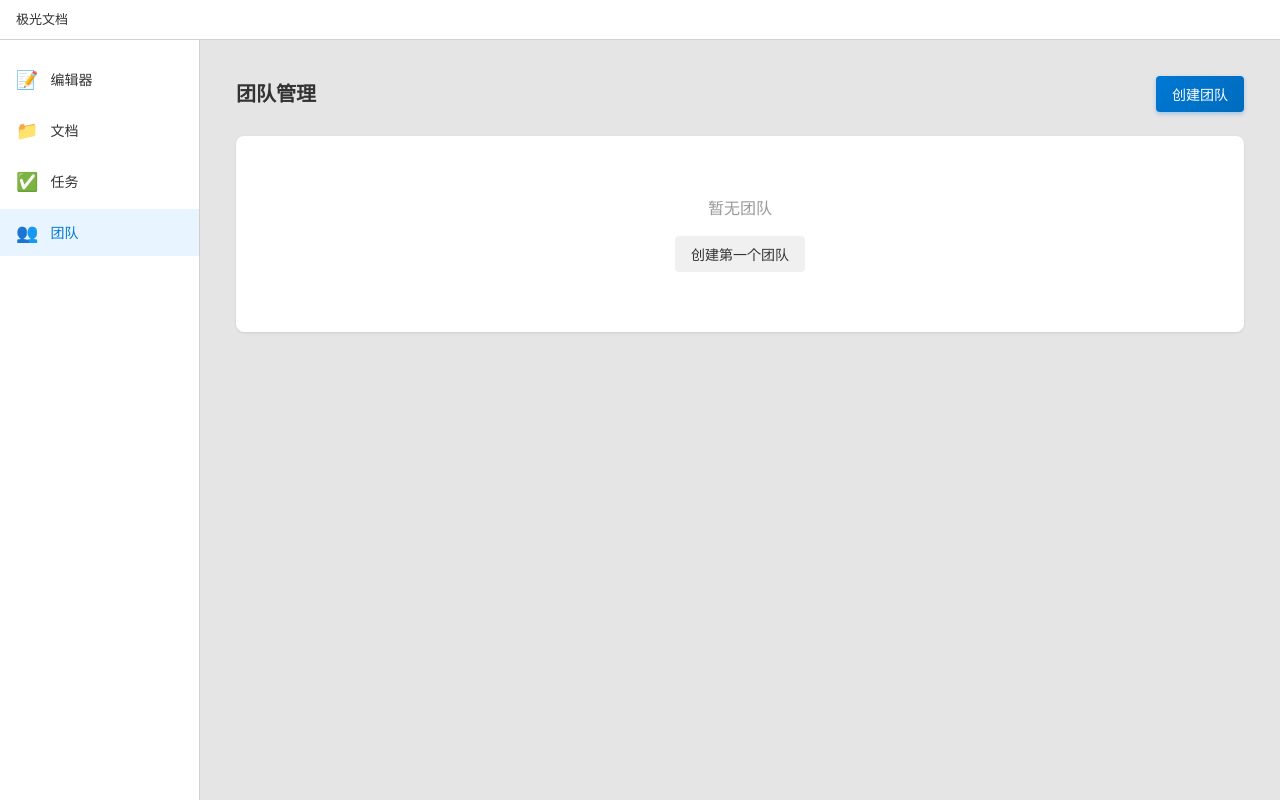
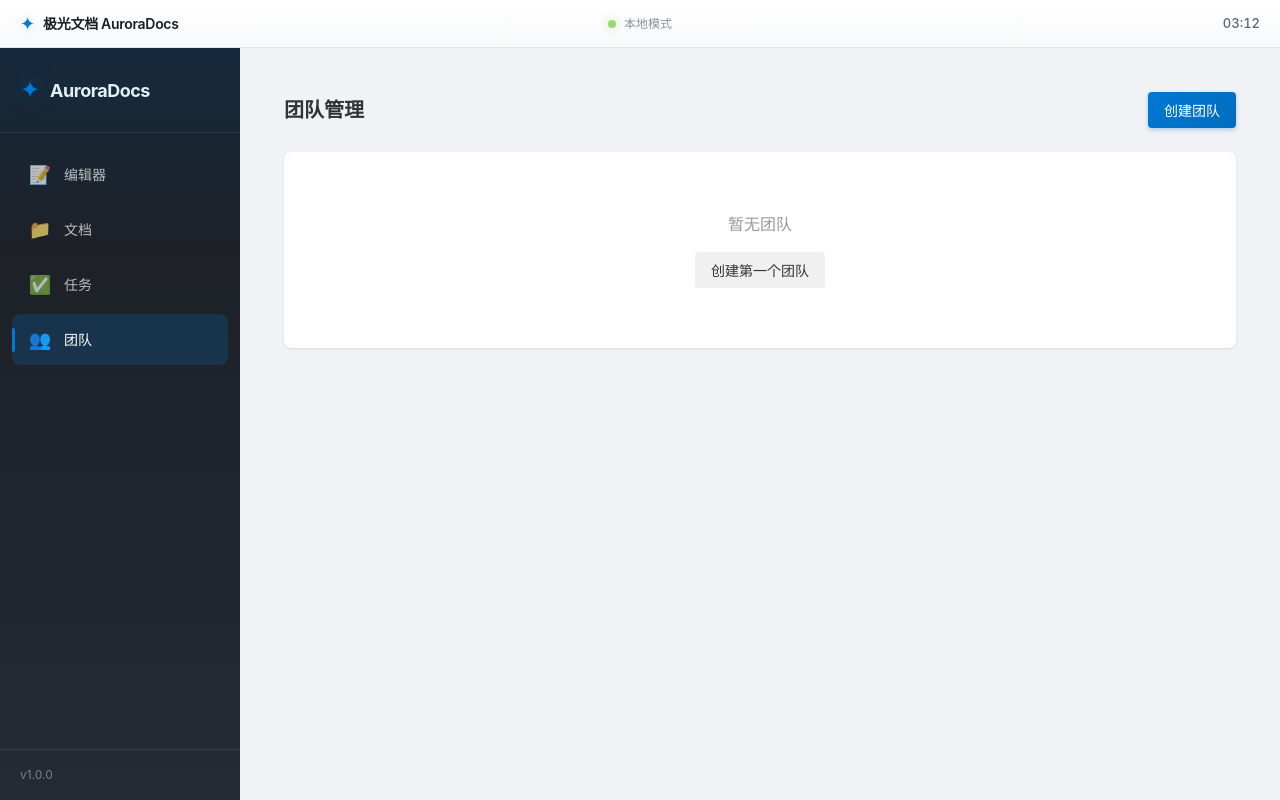
Before and after one commit to wendao2004/AuroraDocs, a Vue app: page /#/team in a window 1280 px wide. Built offline with nearby package versions, Linux system fonts and the light colour scheme.

Commit message:
style: 优化应用布局和标题栏

```diff
--- a/src/components/layout/AppLayout.vue
+++ b/src/components/layout/AppLayout.vue
@@ -1,26 +1,35 @@
 <template>
   <div class="app-layout">
-    <TitleBar title="极光文档" />
+    <TitleBar title="极光文档 AuroraDocs" />
     <div class="main-container">
       <aside class="sidebar">
+        <div class="sidebar-header">
+          <div class="logo">
+            <span class="logo-icon">✦</span>
+            <span class="logo-text">AuroraDocs</span>
+          </div>
+        </div>
         <nav class="nav-menu">
           <router-link to="/" class="nav-item">
-            <span class="icon">📝</span>
-            <span class="text">编辑器</span>
+            <span class="nav-icon">📝</span>
+            <span class="nav-text">编辑器</span>
           </router-link>
           <router-link to="/documents" class="nav-item">
-            <span class="icon">📁</span>
-            <span class="text">文档</span>
+            <span class="nav-icon">📁</span>
+            <span class="nav-text">文档</span>
           </router-link>
           <router-link to="/tasks" class="nav-item">
-            <span class="icon">✅</span>
-            <span class="text">任务</span>
+            <span class="nav-icon">✅</span>
+            <span class="nav-text">任务</span>
           </router-link>
           <router-link to="/team" class="nav-item">
-            <span class="icon">👥</span>
-            <span class="text">团队</span>
+            <span class="nav-icon">👥</span>
+            <span class="nav-text">团队</span>
           </router-link>
         </nav>
+        <div class="sidebar-footer">
+          <div class="version">v1.0.0</div>
+        </div>
       </aside>
       <main class="content">
         <router-view />
@@ -38,7 +47,7 @@ import TitleBar from './TitleBar.vue'
   display: flex;
   flex-direction: column;
   height: 100vh;
-  background-color: #e5e5e5;
+  background: var(--color-bg-base);
 }
 
 .main-container {
@@ -48,13 +57,51 @@ import TitleBar from './TitleBar.vue'
 }
 
 .sidebar {
-  width: 200px;
-  background-color: #ffffff;
-  border-right: 1px solid #d0d0d0;
-  padding: 16px 0;
+  width: 240px;
+  background: linear-gradient(180deg, #1a1d23 0%, #252a33 100%);
+  display: flex;
+  flex-direction: column;
+  position: relative;
+}
+
+.sidebar::before {
+  content: '';
+  position: absolute;
+  top: 0;
+  left: 0;
+  right: 0;
+  height: 200px;
+  background: linear-gradient(180deg, rgba(0, 120, 212, 0.15) 0%, transparent 100%);
+  pointer-events: none;
+}
+
+.sidebar-header {
+  padding: 24px 20px;
+  border-bottom: 1px solid rgba(255, 255, 255, 0.08);
+}
+
+.logo {
+  display: flex;
+  align-items: center;
+  gap: 10px;
+}
+
+.logo-icon {
+  font-size: 24px;
+  color: #0078d4;
+  text-shadow: 0 0 20px rgba(0, 120, 212, 0.5);
+}
+
+.logo-text {
+  font-size: 18px;
+  font-weight: 700;
+  color: #ffffff;
+  letter-spacing: -0.5px;
 }
 
 .nav-menu {
+  flex: 1;
+  padding: 16px 12px;
   display: flex;
   flex-direction: column;
   gap: 4px;
@@ -64,32 +111,67 @@ import TitleBar from './TitleBar.vue'
   display: flex;
   align-items: center;
   gap: 12px;
-  padding: 10px 16px;
-  color: #333;
+  padding: 12px 16px;
+  color: rgba(255, 255, 255, 0.7);
   text-decoration: none;
-  transition: all 0.15s ease;
+  border-radius: var(--radius-md);
+  transition: all 0.2s ease;
+  position: relative;
+  overflow: hidden;
+}
+
+.nav-item::before {
+  content: '';
+  position: absolute;
+  left: 0;
+  top: 50%;
+  transform: translateY(-50%);
+  width: 3px;
+  height: 0;
+  background: #0078d4;
+  border-radius: 0 2px 2px 0;
+  transition: height 0.2s ease;
 }
 
 .nav-item:hover {
-  background-color: #f0f0f0;
+  background: rgba(255, 255, 255, 0.05);
+  color: #ffffff;
 }
 
 .nav-item.router-link-active {
-  background-color: #e8f4ff;
-  color: #0078d4;
+  background: rgba(0, 120, 212, 0.2);
+  color: #ffffff;
 }
 
-.icon {
-  font-size: 18px;
+.nav-item.router-link-active::before {
+  height: 24px;
 }
 
-.text {
+.nav-icon {
+  font-size: 18px;
+  width: 24px;
+  text-align: center;
+}
+
+.nav-text {
   font-size: 14px;
+  font-weight: 500;
+}
+
+.sidebar-footer {
+  padding: 16px 20px;
+  border-top: 1px solid rgba(255, 255, 255, 0.08);
+}
+
+.version {
+  font-size: 12px;
+  color: rgba(255, 255, 255, 0.4);
 }
 
 .content {
   flex: 1;
   overflow: auto;
-  padding: 16px;
+  padding: 24px;
+  background: var(--color-bg-base);
 }
 </style>
--- a/src/components/layout/TitleBar.vue
+++ b/src/components/layout/TitleBar.vue
@@ -1,30 +1,120 @@
 <template>
   <div class="title-bar">
-    <div class="title">{{ title }}</div>
+    <div class="title-left">
+      <span class="app-icon">✦</span>
+      <span class="app-name">{{ title }}</span>
+    </div>
+    <div class="title-center">
+      <span class="status-indicator"></span>
+      <span class="status-text">本地模式</span>
+    </div>
+    <div class="title-right">
+      <span class="time">{{ currentTime }}</span>
+    </div>
   </div>
 </template>
 
 <script setup lang="ts">
+import { ref, onMounted, onBeforeUnmount } from 'vue'
+
 defineProps<{
   title: string
 }>()
+
+const currentTime = ref('')
+let timer: ReturnType<typeof setInterval> | null = null
+
+const updateTime = () => {
+  const now = new Date()
+  currentTime.value = now.toLocaleTimeString('zh-CN', {
+    hour: '2-digit',
+    minute: '2-digit',
+  })
+}
+
+onMounted(() => {
+  updateTime()
+  timer = setInterval(updateTime, 1000)
+})
+
+onBeforeUnmount(() => {
+  if (timer) clearInterval(timer)
+})
 </script>
 
 <style scoped>
 .title-bar {
-  height: 40px;
-  background-color: #ffffff;
-  border-bottom: 1px solid #d0d0d0;
+  height: 48px;
+  background: linear-gradient(180deg, #ffffff 0%, #f8f9fa 100%);
+  border-bottom: 1px solid var(--color-border);
   display: flex;
   align-items: center;
-  padding: 0 16px;
+  justify-content: space-between;
+  padding: 0 20px;
   -webkit-app-region: drag;
   user-select: none;
 }
 
-.title {
+.title-left {
+  display: flex;
+  align-items: center;
+  gap: 8px;
+}
+
+.app-icon {
+  font-size: 18px;
+  color: #0078d4;
+  text-shadow: 0 0 10px rgba(0, 120, 212, 0.3);
+}
+
+.app-name {
+  font-size: 14px;
+  font-weight: 600;
+  color: var(--color-text-primary);
+  letter-spacing: -0.3px;
+}
+
+.title-center {
+  display: flex;
+  align-items: center;
+  gap: 8px;
+  position: absolute;
+  left: 50%;
+  transform: translateX(-50%);
+}
+
+.status-indicator {
+  width: 8px;
+  height: 8px;
+  border-radius: 50%;
+  background: #52c41a;
+  box-shadow: 0 0 8px rgba(82, 196, 26, 0.5);
+  animation: pulse 2s ease-in-out infinite;
+}
+
+.status-text {
+  font-size: 12px;
+  color: var(--color-text-muted);
+}
+
+.title-right {
+  display: flex;
+  align-items: center;
+}
+
+.time {
   font-size: 13px;
+  color: var(--color-text-secondary);
   font-weight: 500;
-  color: #333;
+  font-variant-numeric: tabular-nums;
+}
+
+@keyframes pulse {
+  0%, 100% {
+    opacity: 1;
+  }
+  50% {
+    opacity: 0.6;
+  }
 }
 </style>
```
